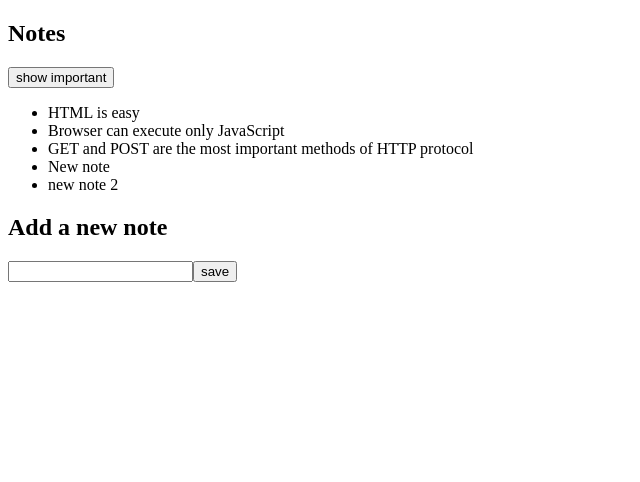
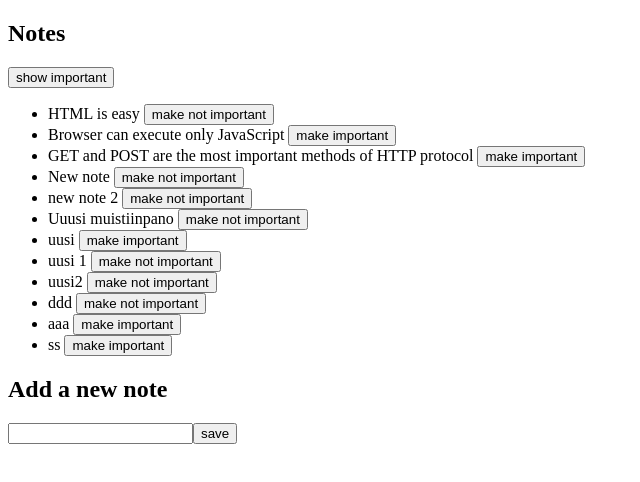
Before and after one commit to 1967cooder/ai-avusteinen-ohjelmistokehitys-, a React (Vite) app in the folder 02-ai-full-stack-open/osa2/07-ai-notes/: page / in a window 1280 px wide. Shown: the top 482 px of the page, without its empty margins (0-640 px from the left). Built offline with nearby package versions, Linux system fonts and the light colour scheme; data requests are answered from the project's data file.

Commit message:
07-ai-notes Muistinpanotehtevä saatu loppuun-Palvelimella olevan datan hakeminen

```diff
--- a/02-ai-full-stack-open/osa2/07-ai-notes/db.json
+++ b/02-ai-full-stack-open/osa2/07-ai-notes/db.json
@@ -13,17 +13,52 @@
     {
       "id": "3",
       "content": "GET and POST are the most important methods of HTTP protocol",
-      "important": true
+      "important": false
     },
     {
       "id": "349c",
       "content": "New note",
-      "important": false
+      "important": true
     },
     {
       "id": "3464",
       "content": "new note 2",
       "important": true
+    },
+    {
+      "id": "0308",
+      "content": "Uuusi muistiinpano",
+      "important": true
+    },
+    {
+      "id": "5b10",
+      "content": "uusi",
+      "important": false
+    },
+    {
+      "id": "4b8b",
+      "content": "uusi 1",
+      "important": true
+    },
+    {
+      "id": "1937",
+      "content": "uusi2",
+      "important": true
+    },
+    {
+      "id": "80b3",
+      "content": "ddd",
+      "important": true
+    },
+    {
+      "id": "f167",
+      "content": "aaa",
+      "important": false
+    },
+    {
+      "id": "44fe",
+      "content": "ss",
+      "important": false
     }
   ],
   "$schema": "./node_modules/json-server/schema.json"
--- a/02-ai-full-stack-open/osa2/07-ai-notes/src/App.jsx
+++ b/02-ai-full-stack-open/osa2/07-ai-notes/src/App.jsx
@@ -1,7 +1,9 @@
 import "./App.css";
 
+import noteService from "./services/notes";
+
 import { useState, useEffect } from "react";
-import axios from "axios";
+
 import Note from "./components/Note";
 
 const App = () => {
@@ -10,8 +12,8 @@
   const [showAll, setShowAll] = useState(true);
 
   useEffect(() => {
-    axios.get("http://localhost:3001/notes").then((response) => {
-      setNotes(response.data);
+    noteService.getAll().then((initialNotes) => {
+      setNotes(initialNotes);
     });
   }, []);
 
@@ -22,8 +24,8 @@
       important: Math.random() > 0.5,
     };
 
-    axios.post("http://localhost:3001/notes", noteObject).then((response) => {
-      setNotes(notes.concat(response.data));
+    noteService.create(noteObject).then((returnedNote) => {
+      setNotes(notes.concat(returnedNote));
       setNewNote("");
     });
   };
@@ -34,6 +36,20 @@
 
   const notesToShow = showAll ? notes : notes.filter((note) => note.important);
 
+  const toggleImportanceOf = (id) => {
+    const note = notes.find((n) => n.id === id);
+    const changedNote = { ...note, important: !note.important };
+
+    noteService
+      .update(id, changedNote)
+      .then((returnedNote) => {
+        setNotes(notes.map((note) => (note.id !== id ? note : returnedNote)));
+      })
+      .catch((error) => {
+        alert(`the note '${note.content}' was already deleted from server`);
+        setNotes(notes.filter((n) => n.id !== id));
+      });
+  };
   return (
     <>
       <section>
@@ -45,7 +61,11 @@
         </p>
         <ul>
           {notesToShow.map((note) => (
-            <Note key={note.id} note={note} />
+            <Note
+              key={note.id}
+              note={note}
+              toggleImportance={() => toggleImportanceOf(note.id)}
+            />
           ))}
         </ul>
       </section>
--- a/02-ai-full-stack-open/osa2/07-ai-notes/src/components/Note.jsx
+++ b/02-ai-full-stack-open/osa2/07-ai-notes/src/components/Note.jsx
@@ -1,7 +1,10 @@
-const Note = ({ note }) => {
+const Note = ({ note, toggleImportance }) => {
+  const label = note.important ? "make not important" : "make important";
   return (
     <>
-      <li>{note.content}</li>
+      <li>
+        {note.content} <button onClick={toggleImportance}>{label}</button>
+      </li>
     </>
   );
 };
--- /dev/null
+++ b/02-ai-full-stack-open/osa2/07-ai-notes/src/services/notes.js
@@ -0,0 +1,23 @@
+import axios from "axios";
+const baseUrl = "http://localhost:3001/notes";
+
+const getAll = () => {
+  const request = axios.get(baseUrl);
+  return request.then((response) => response.data);
+};
+
+const create = (newObject) => {
+  const request = axios.post(baseUrl, newObject);
+  return request.then((response) => response.data);
+};
+
+const update = (id, newObject) => {
+  const request = axios.put(`${baseUrl}/${id}`, newObject);
+  return request.then((response) => response.data);
+};
+
+export default {
+  getAll,
+  create,
+  update,
+};
```
